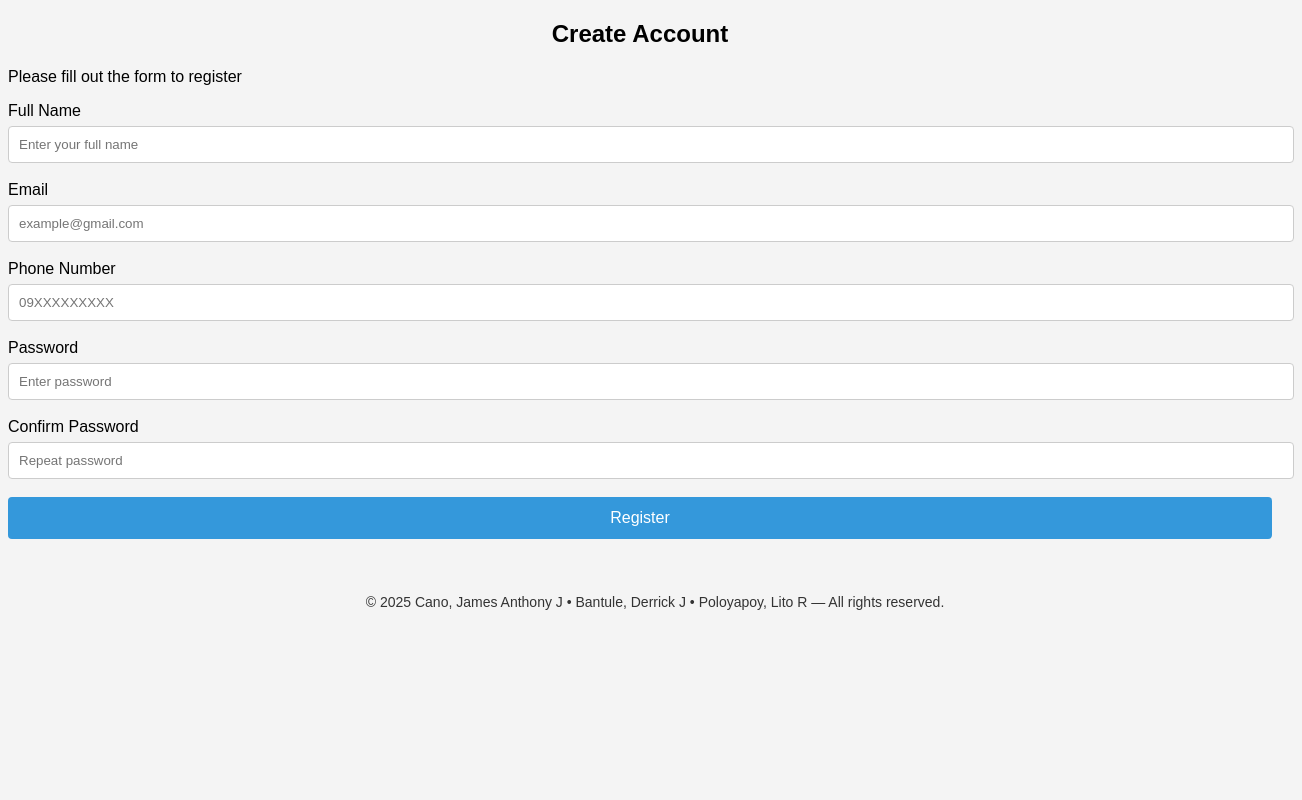
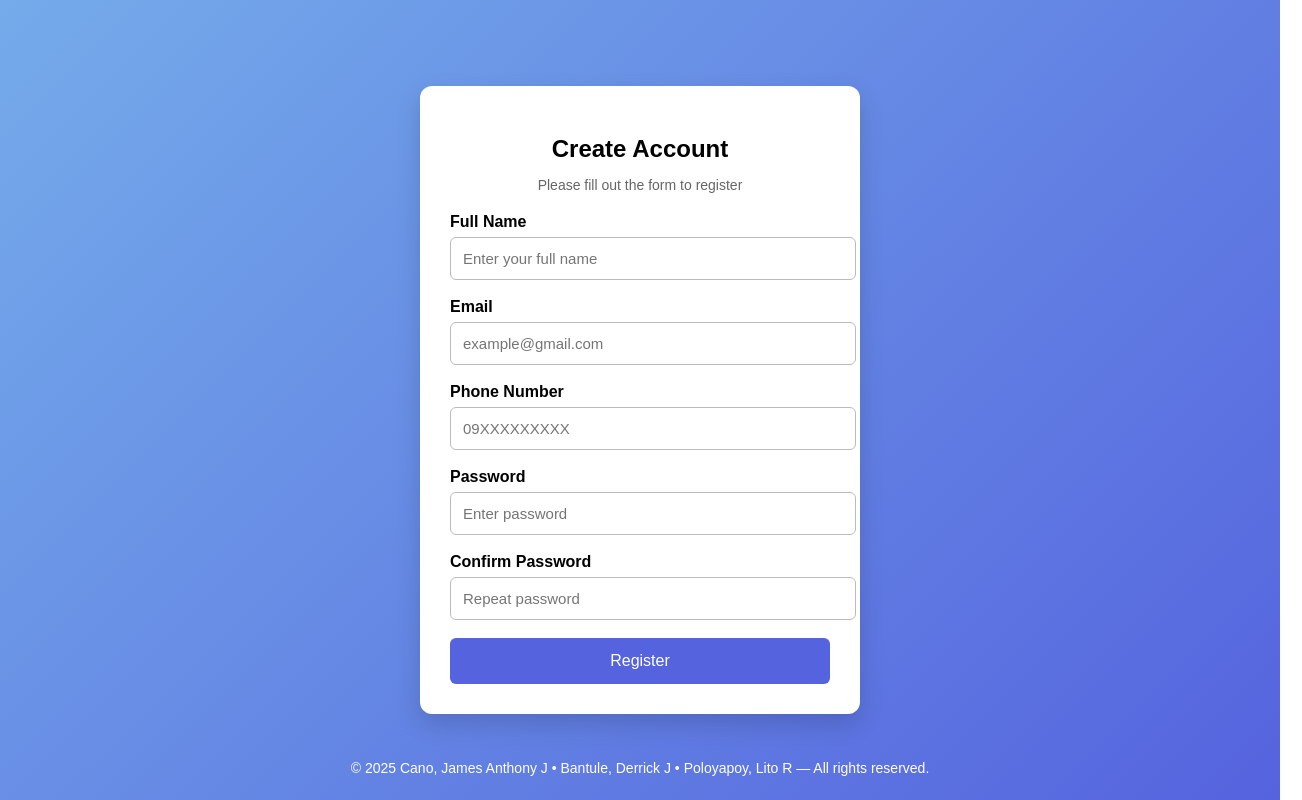
Before and after one commit to litspoloyaps/Registration-Form-with-Validation, a plain HTML site: page index.html in a window 1280 px wide. Shown: the whole page, 1302 px wide, since content can reach past the window. Drawn offline with Linux system fonts and the light colour scheme.

Commit message:
Update style.css

```diff
--- a/style.css
+++ b/style.css
@@ -1,19 +1,31 @@
 body {
-  font-family: Arial, sans-serif;
-  background: #f4f4f4;
+  font-family: "Poppins", Arial, sans-serif;
+  background: linear-gradient(135deg, #74abea, #5563de);
+  display: flex;
+  justify-content: center;
+  align-items: center;
+  height: 100vh;
+  margin: 0;
 }
 
-.container {
-  width: 350px;
-  margin: 60px auto;
-  padding: 25px;
-  background: #fff;
-  border-radius: 8px;
-  box-shadow: 0px 0px 10px #aaa;
+.card {
+  width: 380px;
+  background: #ffffff;
+  padding: 30px;
+  border-radius: 12px;
+  box-shadow: 0 10px 25px rgba(0,0,0,0.15);
+  animation: fadeIn 0.8s ease;
 }
 
 h2 {
   text-align: center;
+  margin-bottom: 5px;
+}
+
+.subtitle {
+  text-align: center;
+  font-size: 14px;
+  color: #666;
   margin-bottom: 20px;
 }
 
@@ -23,45 +35,64 @@ h2 {
 
 .input-group label {
   display: block;
+  font-weight: 600;
   margin-bottom: 6px;
 }
 
 .input-group input {
   width: 100%;
-  padding: 10px;
-  border: 1px solid #ccc;
-  border-radius: 4px;
+  padding: 12px;
+  font-size: 15px;
+  border: 1.7px solid #bbb;
+  border-radius: 6px;
+  transition: 0.25s;
+}
+
+.input-group input:focus {
+  border-color: #5563de;
+  box-shadow: 0 0 0 3px rgba(85, 99, 222, 0.2);
+  outline: none;
 }
 
 .error {
-  color: red;
+  color: #e03e3e;
   font-size: 13px;
-  margin-top: 3px;
-  display: block;
+  margin-top: 4px;
 }
 
-button {
+.btn {
   width: 100%;
-  padding: 12px;
-  background: #3498db;
-  color: white;
+  padding: 14px;
+  background: #5563de;
+  color: #fff;
   border: none;
-  border-radius: 4px;
   font-size: 16px;
+  border-radius: 6px;
+  cursor: pointer;
+  transition: 0.3s;
+}
+
+.btn:hover {
+  background: #3d4bc4;
+  transform: translateY(-2px);
 }
 
 footer {
-  margin-top: 40px;
-  padding: 15px;
+  position: absolute;
+  bottom: 10px;
+  width: 100%;
   text-align: center;
-  background: transparent;
-  color: #333;
+  color: #fff;
   font-size: 14px;
-  position: relative;
-  bottom: 0;
-  width: 100%;
 }
 
-footer p {
-  margin: 0;
+@keyframes fadeIn {
+  from {
+    opacity: 0;
+    transform: translateY(10px);
+  }
+  to {
+    opacity: 1;
+    transform: translateY(0);
+  }
 }
```
